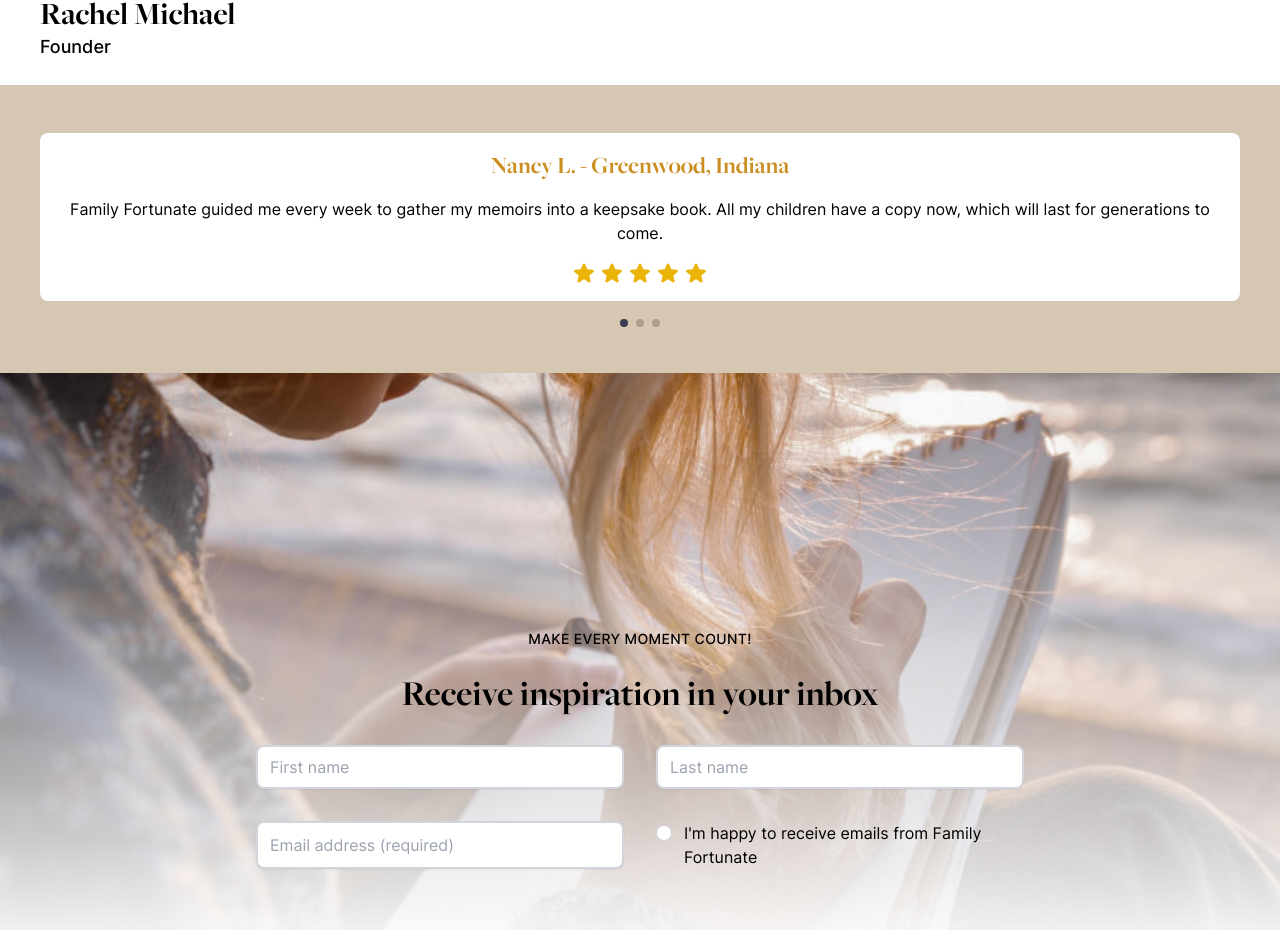
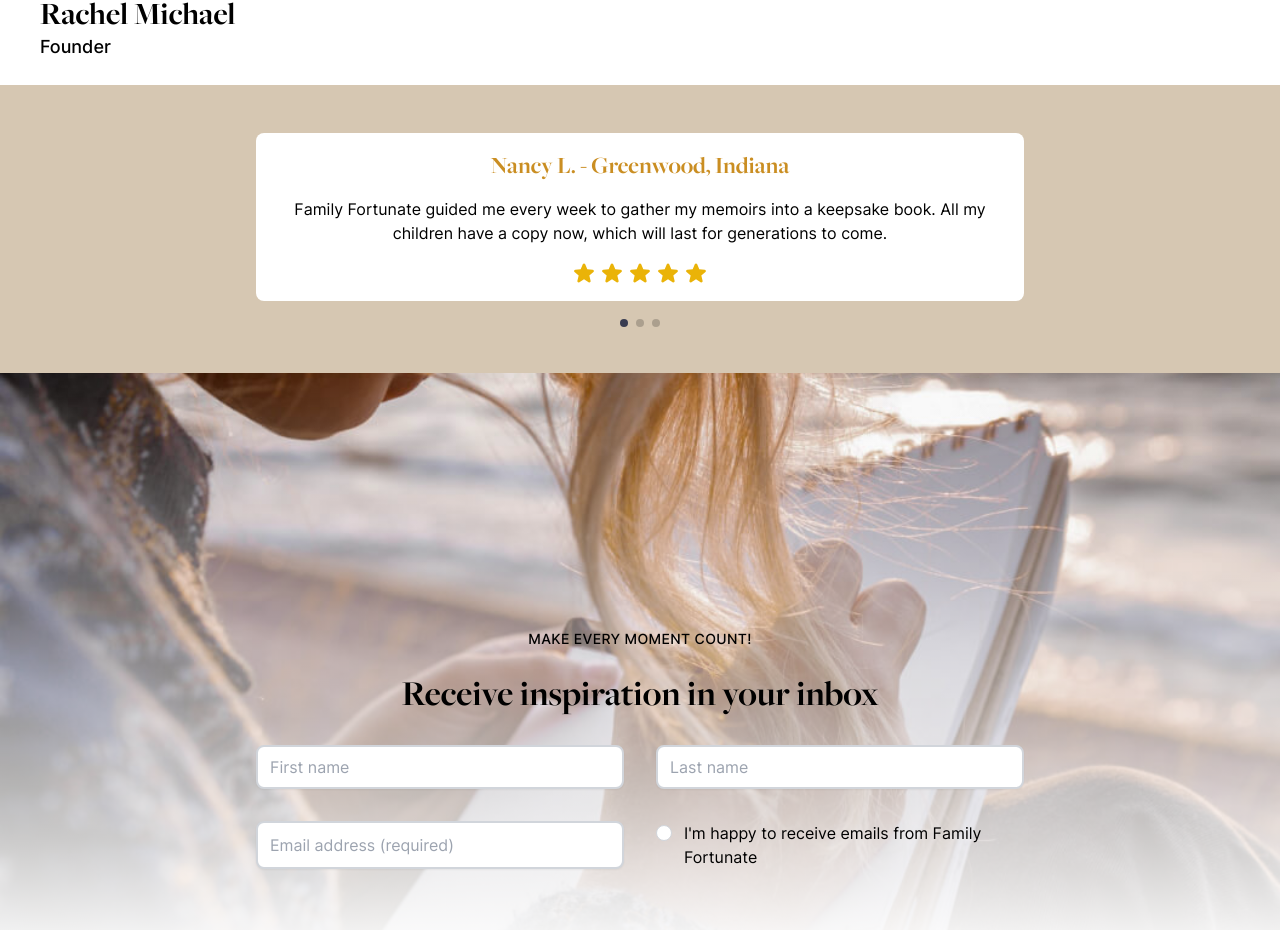
Before and after one commit to atweberlly/familywise, a Next.js app: page / in a window 1280 px wide. Shown: the part 4613-5543 px from the top of the page. Built offline with nearby package versions, Linux system fonts and the light colour scheme.

Commit message:
Adjust max width

```diff
--- a/src/pages/index.jsx
+++ b/src/pages/index.jsx
@@ -294,7 +294,7 @@ export default function Home() {
       </div>
 
       <div className="bg-vanilla px-10 pt-12 pb-8 text-white">
-        <div className="relative pb-10">
+        <div className="relative mx-auto max-w-screen-md pb-10">
           <div className="swiper">
             <div className="swiper-wrapper">
               {[...Array(3).keys()].map((i) => (
```
